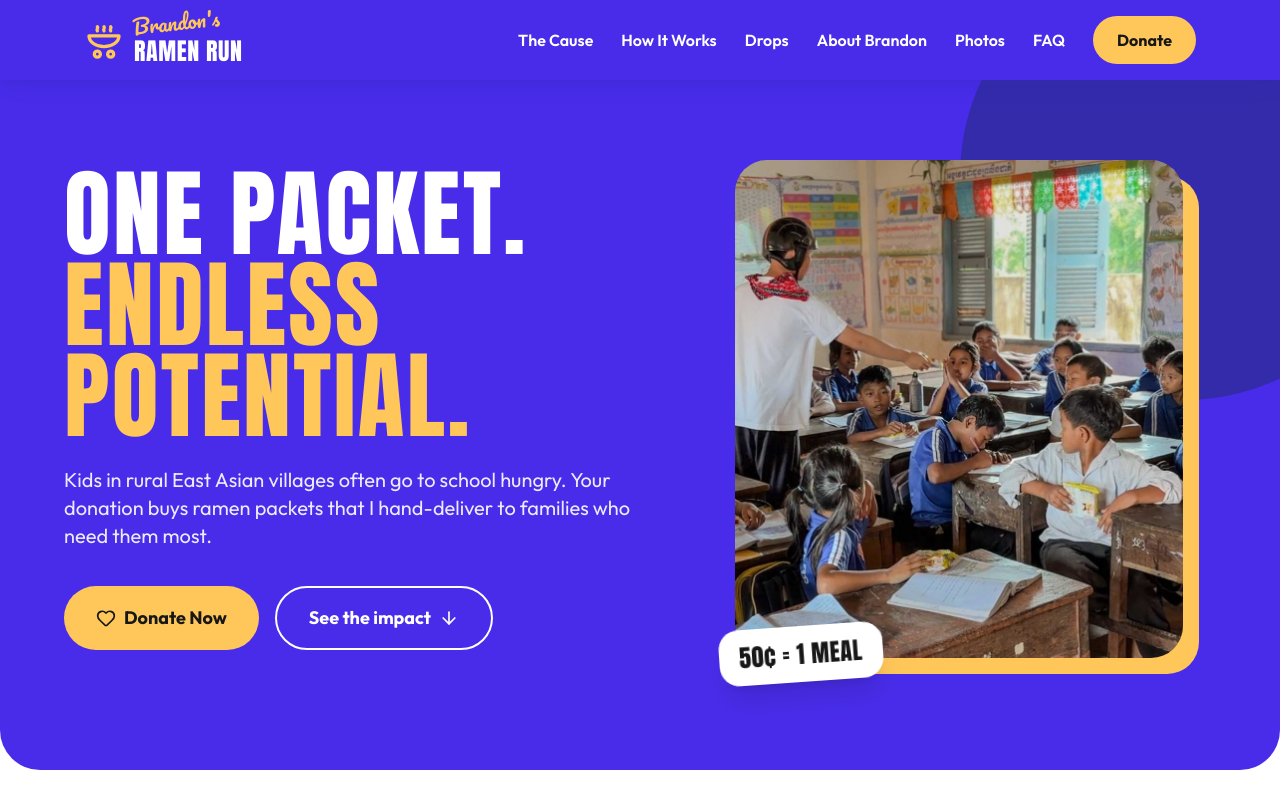
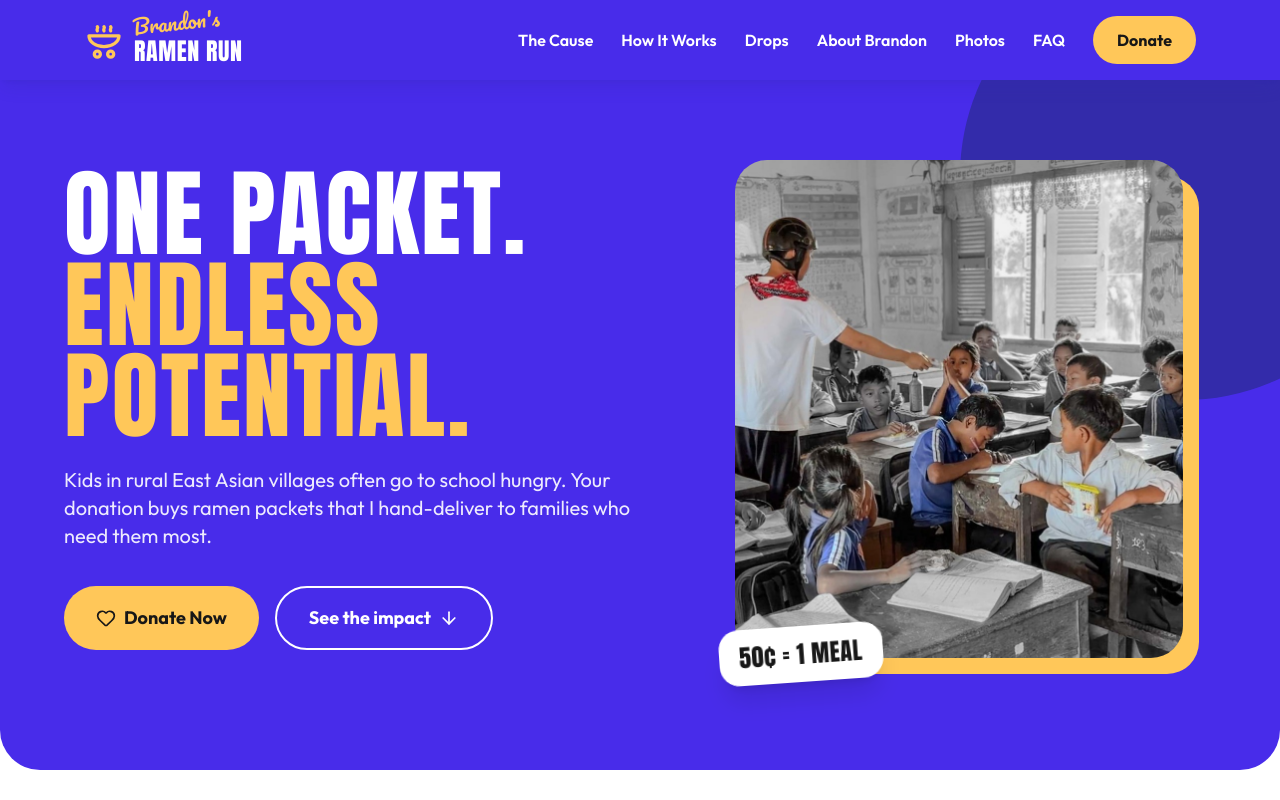
Before and after one commit to iampiotr/ramenrun, a React (Vite) app: page / in a window 1280 px wide. Shown: the top 800 px of the page. Built offline with nearby package versions, Linux system fonts and the light colour scheme.

Commit message:
Use the selective-color classroom photo as the hero cover.

```diff
--- a/src/content.ts
+++ b/src/content.ts
@@ -20,7 +20,7 @@ export const hero = {
   titleTop: 'One packet.',
   titleRotating: ['One full belly.', 'One day in school.', '*Endless* potential.'],
   body: 'Kids in rural East Asian villages often go to school hungry. Your donation buys ramen packets that I hand-deliver to families who need them most.',
-  image: photo('hero_classroom3.jpg'),
+  image: photo('hero_classroom4.jpg'),
   imageAlt: 'Handing ramen packets to children at their desks in a classroom',
 }
 
```
Also changed, not shown: public/photos/siem-reap/hero_classroom4.jpg (added).
